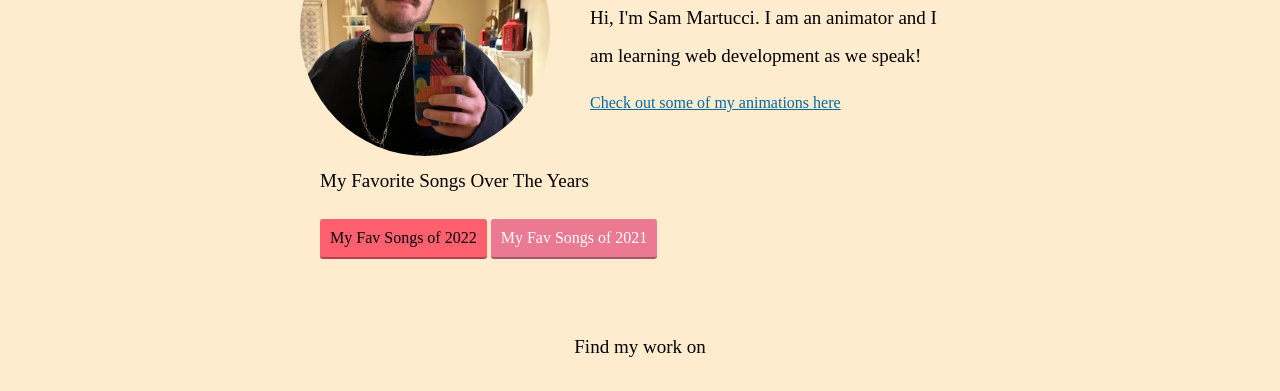
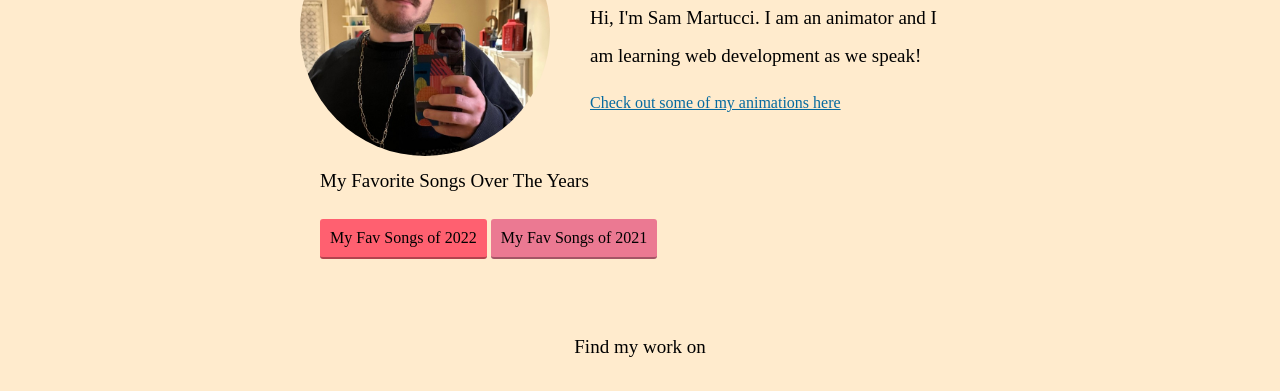
Before and after one commit to sanimations/portfolio-website, a plain HTML site: page index.html in a window 1280 px wide. Shown: the part 315-706 px from the top of the page. Drawn offline with nearby package versions, Linux system fonts and the light colour scheme; a web font is replaced by a local one.

Commit message:
Updated color of button to black

```diff
--- a/css/style.production.css
+++ b/css/style.production.css
@@ -85,7 +85,7 @@ a.link_in_button{
 }
 a.button__secondary{
     background-color: var(--secondary-buttons);
-    color: var(--white);
+    color: inherit;
 }
 .navigation-list__item--active{
     text-decoration: none;
--- a/css/styles.css
+++ b/css/styles.css
@@ -77,7 +77,7 @@ a.link_in_button{
 }
 a.button__secondary{
     background-color: var(--secondary-buttons);
-    color: var(--white);
+    color: inherit;
 }
 .navigation-list__item--active{
     text-decoration: none;
```
